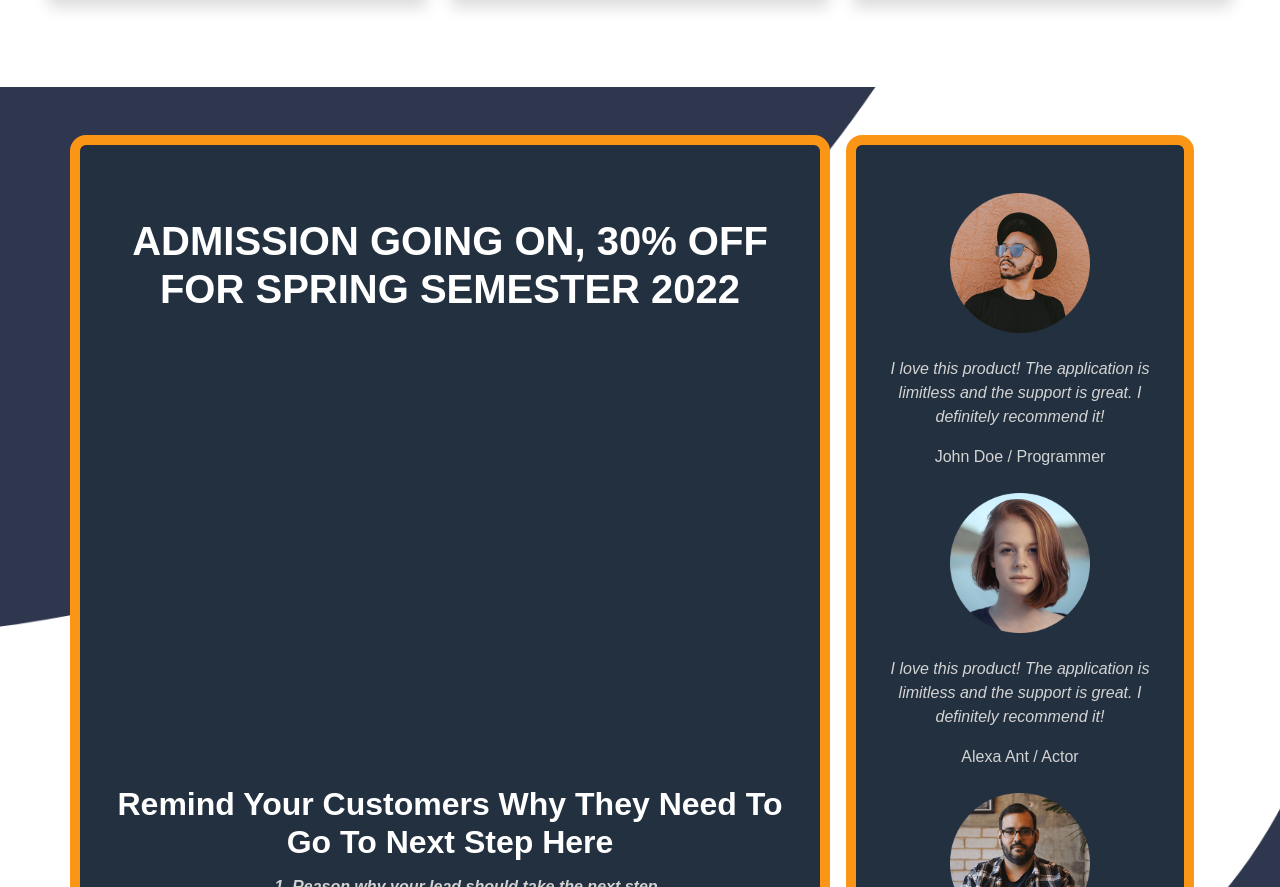
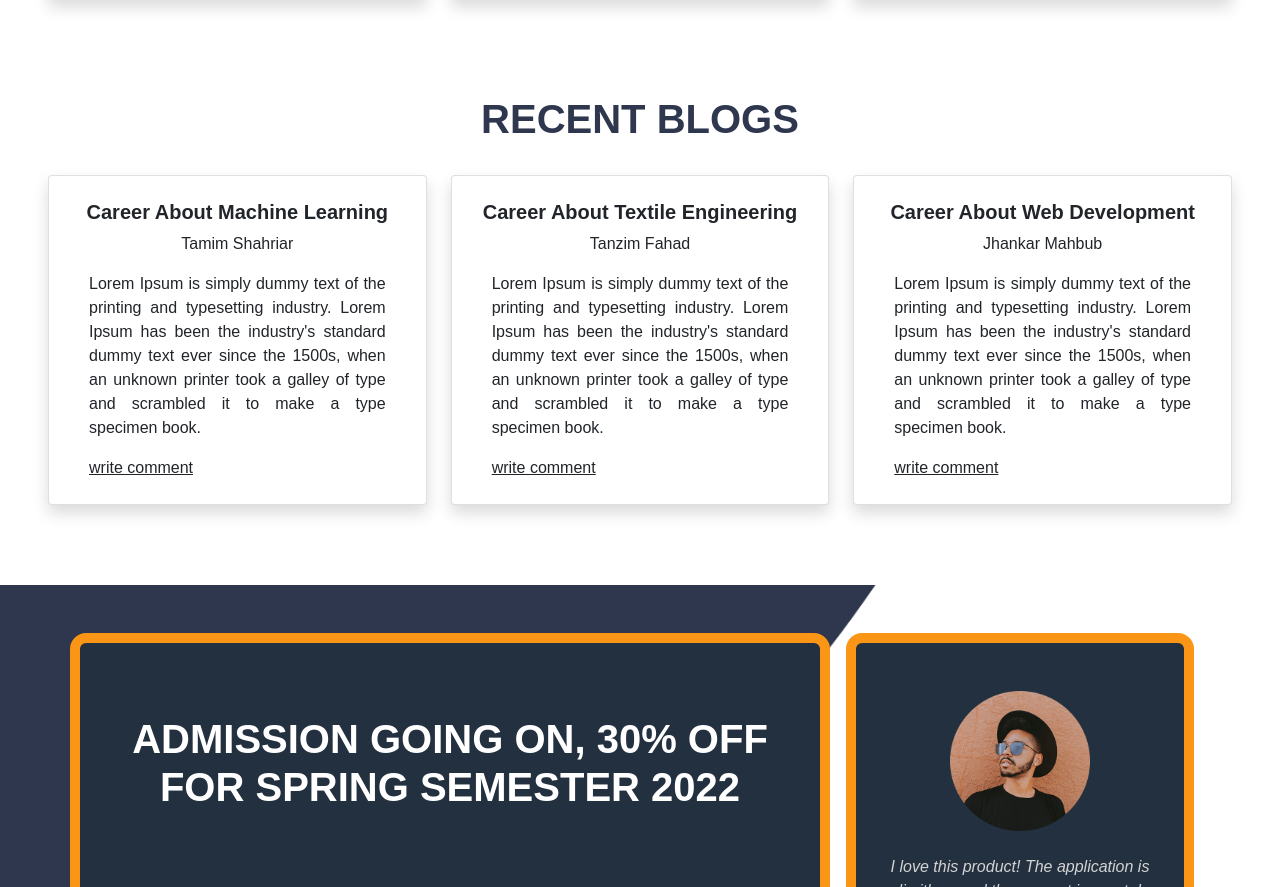
Before and after one commit to iqbal9865/Admission-Funnel, a React (Create React App) app: page /admissionOffer in a window 1280 px wide. Shown: the part 1240-2127 px from the top of the page. Built offline with nearby package versions, Linux system fonts and the light colour scheme.

Commit message:
dynamic blog comment

```diff
--- a/package.json
+++ b/package.json
@@ -3,6 +3,9 @@
   "version": "0.1.0",
   "private": true,
   "dependencies": {
+    "@fortawesome/fontawesome-svg-core": "^1.2.36",
+    "@fortawesome/free-solid-svg-icons": "^5.15.4",
+    "@fortawesome/react-fontawesome": "^0.1.16",
     "@testing-library/jest-dom": "^5.14.1",
     "@testing-library/react": "^11.2.7",
     "@testing-library/user-event": "^12.8.3",
--- /dev/null
+++ b/src/components/BridgePage/Blogs/Blog.js
@@ -0,0 +1,32 @@
+import React,{useState} from 'react';
+import Comments from './Comments'
+const Blog = ({blog}) => {
+
+    const [comments,setComments] = useState(false)
+
+    const handleComments = ( ) => {
+        setComments(!comments)
+    }
+    return (
+        <div className='col-md-4 py-4'>
+            <div class="card shadow p-4" >
+                <div className="">
+                  <h5 style={{fontWeight: 'bold'}} className="card-title">{blog.title}</h5> <span>{blog.author}</span>
+                </div>
+
+                <div className="card-body">
+                    <p style={{textAlign: 'justify'}} className="card-text">{blog.content}</p>
+
+                </div>
+
+                {comments ?
+                 <Comments handleComments={handleComments} /> :
+                <span onClick={handleComments} style={{cursor:"pointer",textAlign:'left',textDecoration:'underline'}} className='px-3'>write comment</span>
+
+               }
+            </div>
+        </div>
+    );
+};
+
+export default Blog;
--- /dev/null
+++ b/src/components/BridgePage/Blogs/Blogs.js
@@ -0,0 +1,38 @@
+import React from 'react';
+import Blog from './Blog'
+const blogsInfo = [
+    {
+        id:1,
+        title:'Career About Machine Learning',
+        author: 'Tamim Shahriar',
+        content: "Lorem Ipsum is simply dummy text of the printing and typesetting industry. Lorem Ipsum has been the industry's standard dummy text ever since the 1500s, when an unknown printer took a galley of type and scrambled it to make a type specimen book."
+    },
+    {
+        id:2,
+        title:'Career About Textile Engineering',
+        author: 'Tanzim Fahad',
+        content: "Lorem Ipsum is simply dummy text of the printing and typesetting industry. Lorem Ipsum has been the industry's standard dummy text ever since the 1500s, when an unknown printer took a galley of type and scrambled it to make a type specimen book."
+    },
+    {
+        id:3,
+        title:'Career About Web Development',
+        author: 'Jhankar Mahbub',
+        content: "Lorem Ipsum is simply dummy text of the printing and typesetting industry. Lorem Ipsum has been the industry's standard dummy text ever since the 1500s, when an unknown printer took a galley of type and scrambled it to make a type specimen book."
+    }
+]
+const Blogs = () => {
+
+
+    return (
+
+            <div className="row my-5 py-2">
+                <h1 style={{color:'#2E374E',fontWeight:'700'}}>RECENT BLOGS</h1>
+            {
+                blogsInfo.map(blog => <Blog blog={blog} />)
+            }
+            </div>
+
+    );
+};
+
+export default Blogs
--- /dev/null
+++ b/src/components/BridgePage/Blogs/Comment.js
@@ -0,0 +1,19 @@
+import React from 'react';
+import { FontAwesomeIcon } from '@fortawesome/react-fontawesome'
+import { faUser } from '@fortawesome/free-solid-svg-icons'
+// import { library } from '@fortawesome/fontawesome-svg-core'
+// import { fab } from '@fortawesome/free-brands-svg-icons'
+// import { faCheckSquare } from '@fortawesome/free-solid-svg-icons'
+
+const Comment = ( {task} ) => {
+    return (
+        <div className=''>
+            <div style={{textAlign:'left'}}>
+                <FontAwesomeIcon icon={faUser} style={{height:'20px', width:'20px',border:'1px solid black',borderRadius:'50%',padding:'2px'}} /> <strong>Unknown</strong>
+                <p>{task.text}</p>
+            </div>
+        </div>
+    );
+};
+
+export default Comment;
--- /dev/null
+++ b/src/components/BridgePage/Blogs/Comments.js
@@ -0,0 +1,50 @@
+import React,{useState} from 'react';
+import Comment from './Comment';
+const Comments = ({handleComments}) => {
+    const [text, setText] = useState('');
+    const [tasks, setTasks] = useState([])
+
+
+    const addTask =  (task) => {
+
+        const id = Math.floor(Math.random() * 10000) + 1;
+        const newTask = {id, ...task};
+        setTasks([...tasks, newTask]);
+        console.log(id, task.text)
+      }
+
+    const onSubmit = (e) => {
+        e.preventDefault();
+
+        if(!text){
+            alert('Please Add a Task');
+            return
+        }
+
+        addTask({ text })
+
+        setText('')
+
+    }
+
+    return (
+        <div className="mx-4">
+            <form onSubmit={onSubmit}>
+            <div class="form-group" >
+
+                 <textarea  class="form-control" value={text} onChange={(e) => setText(e.target.value)} id="exampleFormControlTextarea1" placeholder="Write a Comment" rows="2"></textarea> <br  />
+
+
+
+                <input type="submit" style={{backgroundColor:'#2E374E', color:'white'}} class="form-control " />
+            </div>
+
+            </form>
+            <div className='py-3'> {
+                tasks.map((task) =><Comment task={task}/>)
+            }</div>
+        </div>
+    );
+};
+
+export default Comments;
--- a/src/components/BridgePage/BridgePageMain/BridgeMain.js
+++ b/src/components/BridgePage/BridgePageMain/BridgeMain.js
@@ -1,6 +1,6 @@
 import React from 'react';
 import BridgeTop from '../BridgePageTop/BridgeTop'
-import Gutters from '../Gutters/Gutters';
+import Blogs from '../Blogs/Blogs';
 import Offers from '../Offers/Offers';
 import Testimonials from '../Testimonials/Testimonials';
 import Videos from '../WebinarVideos/Videos';
@@ -8,13 +8,18 @@ const BridgeMain = () => {
     return (
         <div>
             <BridgeTop />
-            {/* <Gutters /> */}
+
             <div className=" m-5">
                 <Offers />
             </div>
             <div className="m-5">
                 <Videos />
             </div>
+
+            <div className='m-5 '>
+                <Blogs />
+            </div>
+
             <Testimonials />
         </div>
     );
--- a/src/components/BridgePage/Gutters/Gutters.js
+++ /dev/null
@@ -1,26 +0,0 @@
-import React from 'react';
-
-const Gutters = () => {
-
-
-
-    return (
-
-            <div class="">
-            <div class="row g-5">
-                <div style={{backgroundColor:'#23303F',color:'white',fontWeight:'700'}}class="col-md-4">
-                    <div class="p-4 "><h3>Custom column padding</h3></div>
-                </div>
-                <div style={{backgroundColor:'#23303F',color:'white',fontWeight:'700'}} class="col-md-4">
-                    <div class="p-4 "><h3>Custom column padding</h3></div>
-                </div>
-                <div style={{backgroundColor:'#23303F',color:'white',fontWeight:'700'}}  class="col-md-4">
-                    <div class="p-4 "><h3>Custom column padding</h3></div>
-                </div>
-            </div>
-            </div>
-
-    );
-};
-
-export default Gutters;
--- a/src/components/BridgePage/Testimonials/Testimonials.js
+++ b/src/components/BridgePage/Testimonials/Testimonials.js
@@ -22,7 +22,9 @@ const Testimonials = () => {
                                 <ReactPlayer  url="https://youtu.be/GNB-lK_cAXo"
                                     className="react-player"
                                     playing
-                                    controls={false}
+                                    // controls={false}
+                                    autoplay={false}
+                                    autostart={false}
                                 />
                             </div>
 
--- a/src/components/BridgePage/WebinarVideos/Video.js
+++ b/src/components/BridgePage/WebinarVideos/Video.js
@@ -10,6 +10,8 @@ const Video = ({video}) => {
                         playing
                         width="100%"
                         height="100%"
+                        autoplay="false"
+                        autostart="false"
                         controls={false}
                     />
                 </div>
```
Also changed, not shown: 1 other file (tests, documents, lock files or other folders).
